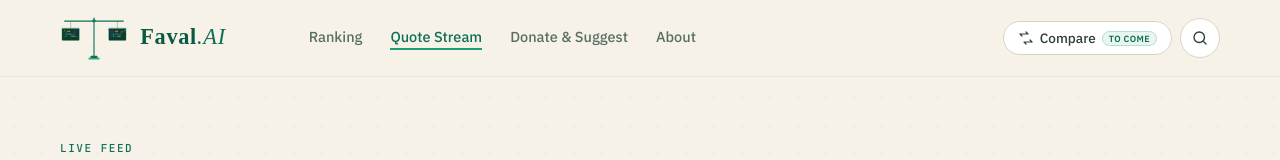
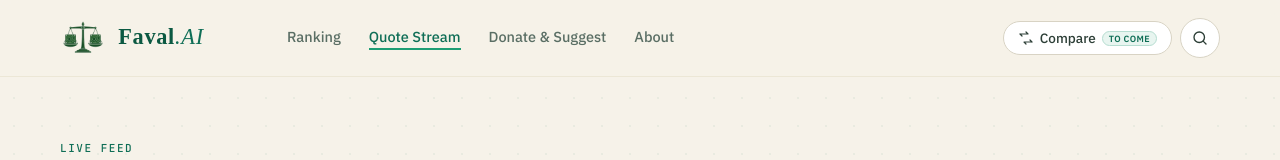
Before and after one commit to mihaicc/favalv1_ui, a React (Vite) app: page /quote-stream in a window 1280 px wide. Shown: the top 160 px of the page. Built offline with nearby package versions, Linux system fonts and the light colour scheme; no server answers.

Commit message:
Replace logo.svg with logo.png in Header component

```diff
--- a/src/components/Header.jsx
+++ b/src/components/Header.jsx
@@ -23,7 +23,7 @@ export default function Header() {
     <header className="site">
       <div className="shell row">
         <div className="brand">
-          <img className="mark" src="/logo.svg" alt="" />
+          <img className="mark" src="/logo.png" alt="" />
           <img className="wordmark" src="/faval-wordmark.svg" alt="Faval.AI" />
         </div>
         <nav className="primary">
```
Also changed, not shown: public/logo.png (added), public/logo.svg (deleted).
